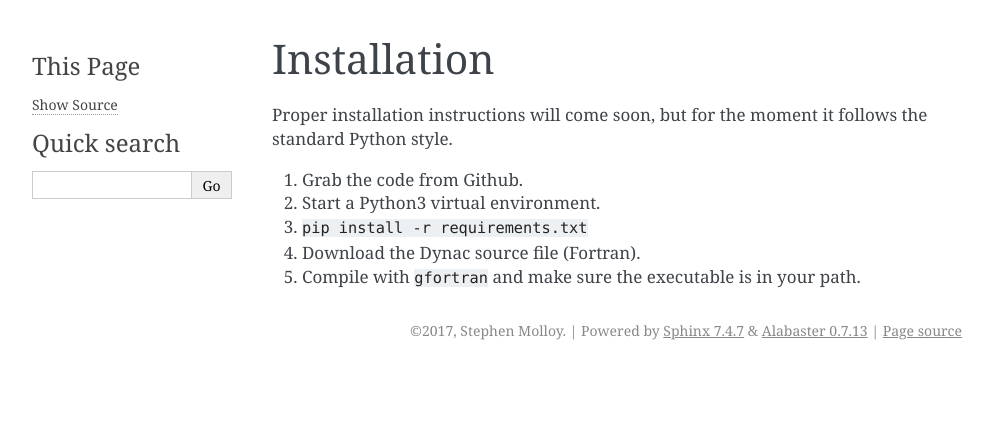
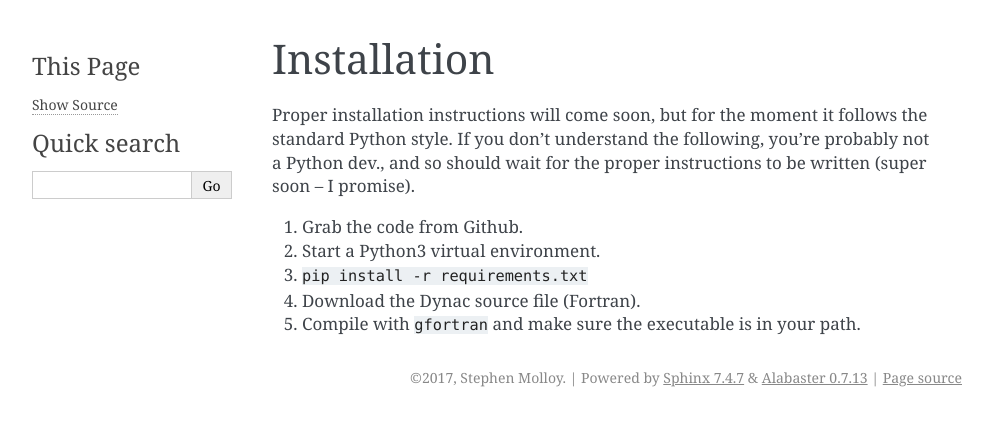
Before and after one commit to se-esss-litterbox/Pynac, a Sphinx documentation site: the page built from docs/installation.rst, in a window 1280 px wide. Shown: the top 426 px of the page, without its empty margins (148-1141 px from the left). Built offline with Sphinx 7.4.7, drawn with Linux system fonts in a browser that asks for light colours; pages that are not in the unit, such as notebooks, are missing from menus.

Commit message:
Docs update

```diff
--- a/docs/installation.rst
+++ b/docs/installation.rst
@@ -2,7 +2,9 @@ Installation
 ============
 
 Proper installation instructions will come soon, but for the moment it follows
-the standard Python style.
+the standard Python style.  If you don't understand the following, you're probably
+not a Python dev., and so should wait for the proper instructions to be written
+(super soon -- I promise).
 
 #. Grab the code from Github.
 #. Start a Python3 virtual environment.
```
